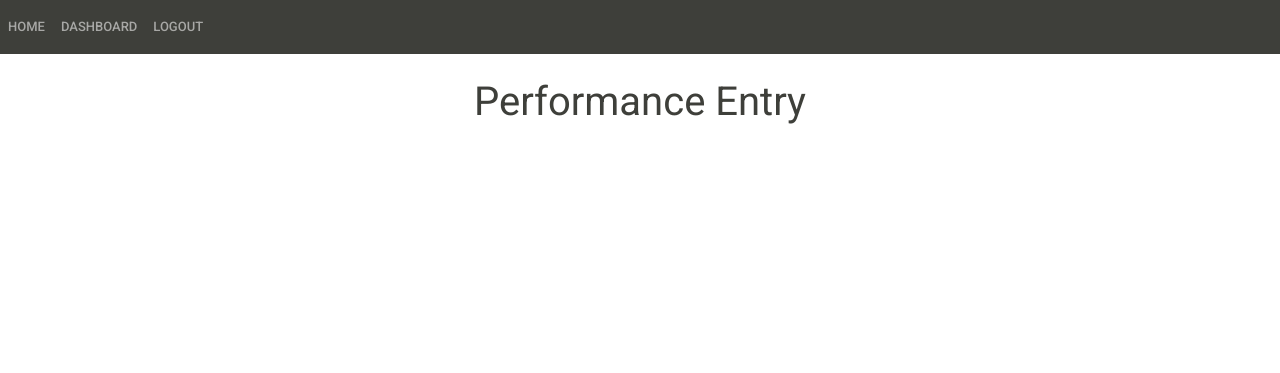
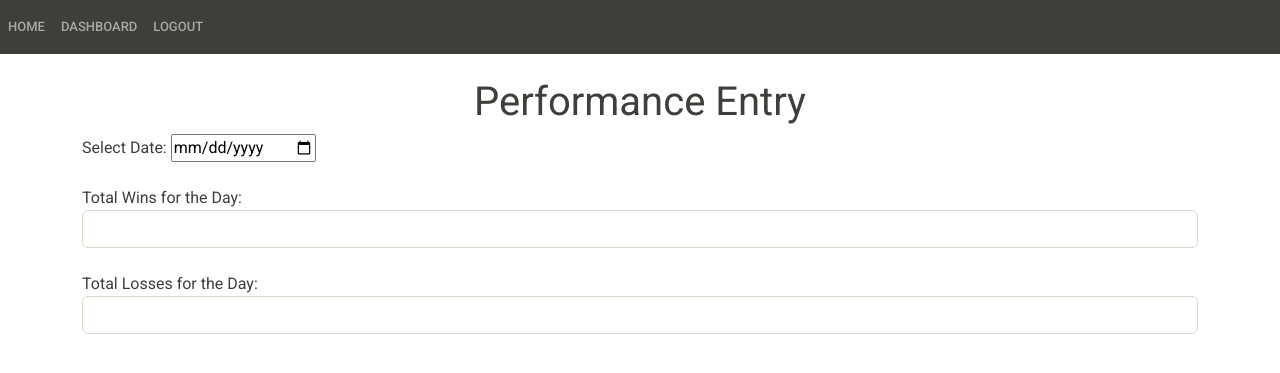
Before and after one commit to JesseJS97/Match-Performance, a Flask app: page /performance_entry in a window 1280 px wide. Shown: the top 373 px of the page. Run offline with Flask 3, Linux system fonts and the light colour scheme; a user stored in the database is signed in; some libraries are stand-ins or nearby versions.

Commit message:
Added calendar and some html prompts for performance and ocaching entries

```diff
--- a/Website/templates/performance_entry.html
+++ b/Website/templates/performance_entry.html
@@ -23,4 +23,17 @@ Influenced by:
 <br>
 <h1 align="center">Performance Entry</h1>
 
+<!-- Add a calendar -->
+<!-- Code taken from this tutorial: https://www.youtube.com/watch?v=XgUYftRJHPY -->
+<label for="datepicker"> Select Date: </label>
+<input type="date" id="datepicker" name="datepicker">
+<br><br>
+
+<form>
+    <label for="wins">Total Wins for the Day: </label>
+    <input type="number" class="form-control" id="wins" name="wins" value=""><br>
+
+    <label for="losses"> Total Losses for the Day:</label>
+    <input type="number" class="form-control mb-4" id="losses" name="losses" value="">
+</form>
 {% endblock %}
```
Also changed, not shown: Website/templates/coaching_entry.html (+16 -0 lines), Website/templates/dashboard.html (+6 -12 lines).
